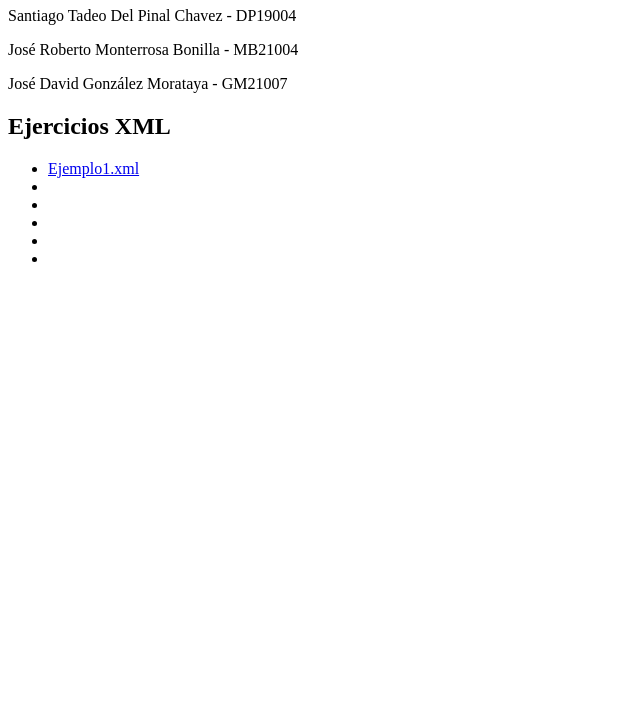
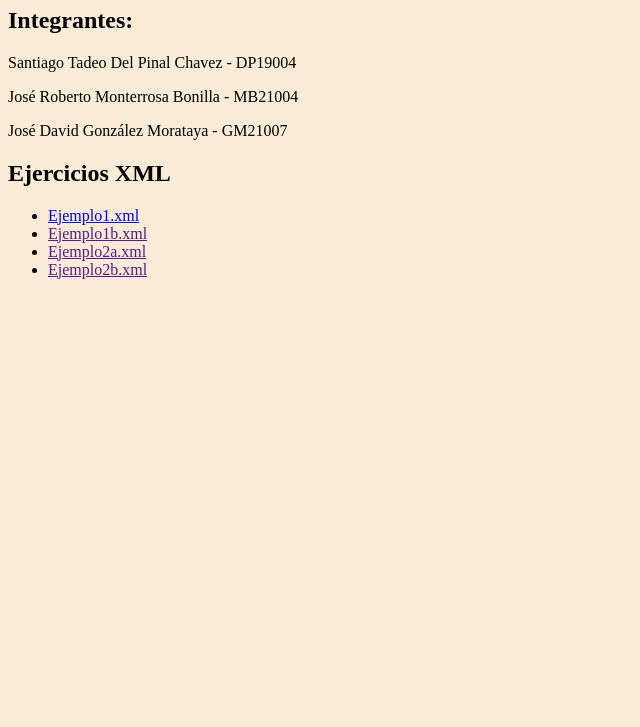
Before and after one commit to DP19004/GUIA-31-GRUPAL, a plain HTML site: page Index.html in a window 1280 px wide. Shown: the part 73-800 px from the top of the page, without its empty margins (0-640 px from the left). Drawn offline with Linux system fonts and the light colour scheme.

Commit message:
Medio ordenado
Le he hecho unos cambios con respecto a las carpetas por si dice alguna cosa del orden

```diff
--- /dev/null
+++ b/CSS/index.css
@@ -0,0 +1,10 @@
+body{
+
+    background-color: antiquewhite;
+}
+
+h1
+{
+    color: rgb(75, 42, 42);
+
+}
--- a/Index.html
+++ b/Index.html
@@ -3,10 +3,13 @@
 <head>
     <meta charset="UTF-8">
     <meta name="viewport" content="width=device-width, initial-scale=1.0">
+    <link rel="stylesheet" href="CSS/index.css">
     <title>ENTREGA PAREJA-TRIO en Campus    </title>
 </head>
 <body>
     <h1>ENTREGA PAREJA-TRIO en Campus</h1>
+    <h2>Integrantes:</h2>
+
 <p>Santiago Tadeo Del Pinal Chavez - DP19004</p>
 <p>José Roberto Monterrosa Bonilla - MB21004</p>
 <p>José David González Morataya    - GM21007</p>
@@ -14,13 +17,10 @@
 <h2>Ejercicios XML</h2>
 
 <ul>
-<li><a href="dp19004-ejemplo1.xml">Ejemplo1.xml</a></li>
-<li></li>
-<li></li>
-<li></li>
-<li></li>
-<li></li>
-
+<li><a href="XML/dp19004-ejemplo1.xml">Ejemplo1.xml</a></li>
+<li><a href="">Ejemplo1b.xml</a></li>
+<li><a href="">Ejemplo2a.xml</a></li>
+<li><a href="">Ejemplo2b.xml</a></li>
 </ul>
 
 
--- a/dp19004-ejemplo1.xml
+++ b/XML/dp19004-ejemplo1.xml
@@ -1,5 +1,5 @@
 <?xml version="1.0" encoding="utf-8" standalone="yes"?>
-<?xml-stylesheet type="text/css" href="dp19004-ejemplo1.css" ?>
+<?xml-stylesheet type="text/css" href="../CSS/dp19004-ejemplo1.css" ?>
 <!-- ejemplo1.xml  SUCARNET -->
 <fichero>
 <ficha id="1" fechaingreso="1/11/2012">
```
Also changed, not shown: CSS/dp19004-ejemplo1.css (renamed from dp19004-ejemplo1.css).
